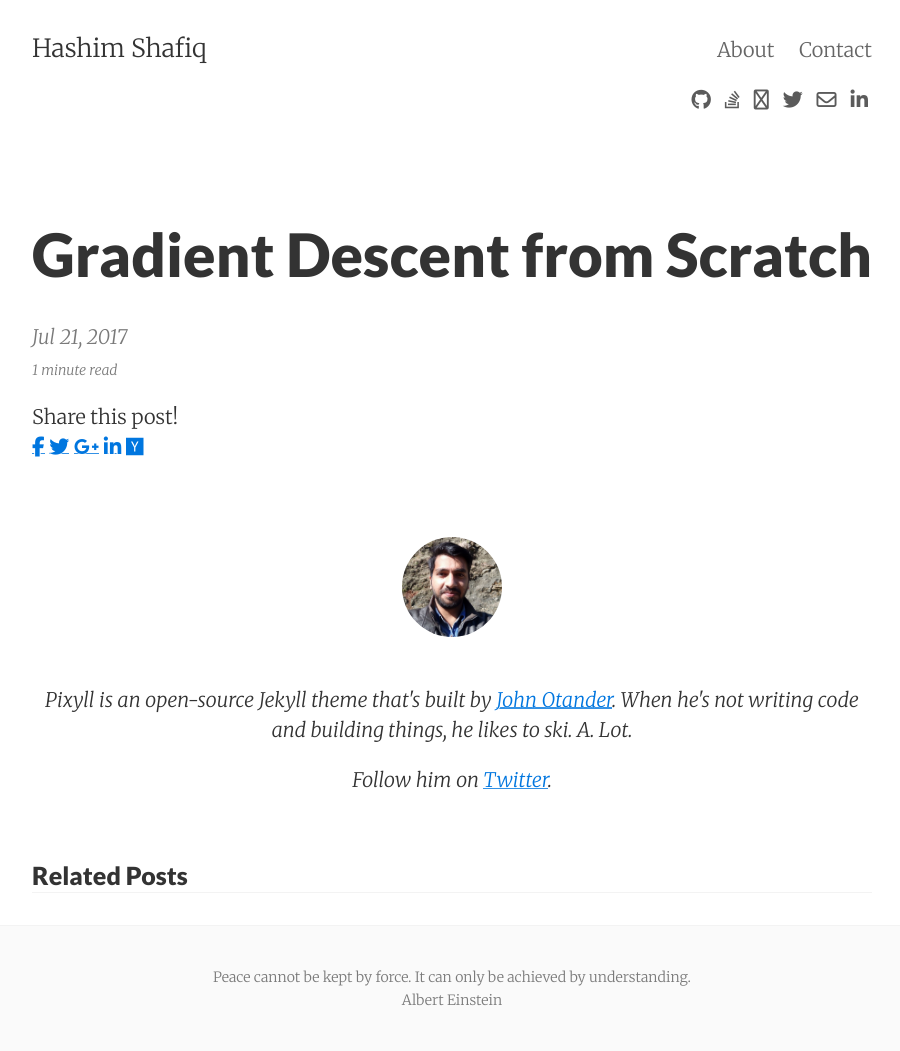
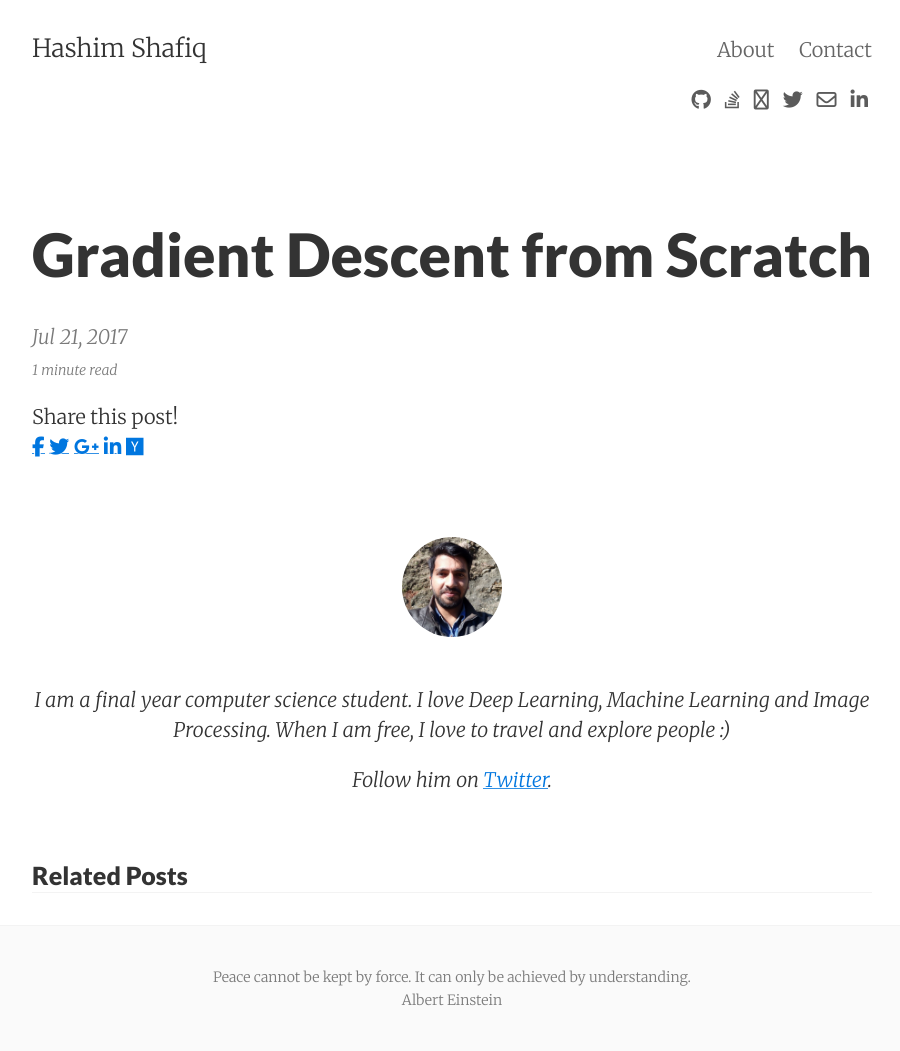
Before and after one commit to hashimshafiq/hashimshafiq.github.io, a Jekyll site: the page built from _posts/2017-07-21-gradient-descent-from-scratch.md, in a window 1280 px wide. Shown: the whole page, without its empty margins (188-1088 px from the left). Built offline with Jekyll 4.4.1, drawn with Linux system fonts in a browser that asks for light colours; nearby versions of some CDN libraries; comment, search, counter and statistics services are not loaded.

Commit message:
change itro

```diff
--- a/_includes/post_footer.html
+++ b/_includes/post_footer.html
@@ -1,10 +1,10 @@
 <div class="py2 post-footer">
   <img src="{{ site.baseurl }}/images/me.jpeg" alt="John Otander" class="avatar" />
   <p>
-    Pixyll is an open-source Jekyll theme that's built by <a href="http://johnotander.com">John Otander</a>.
-    When he's not writing code and building things, he likes to ski. A. Lot.
+    I am a final year computer science student. I love Deep Learning, Machine Learning and Image Processing.
+    When I am free, I love to travel and explore people :)
   </p>
   <p>
-    Follow him on <a href="https://twitter.com/4lpine">Twitter</a>.
+    Follow him on <a href="https://twitter.com/hashimshafiq0">Twitter</a>.
   </p>
 </div>
```
